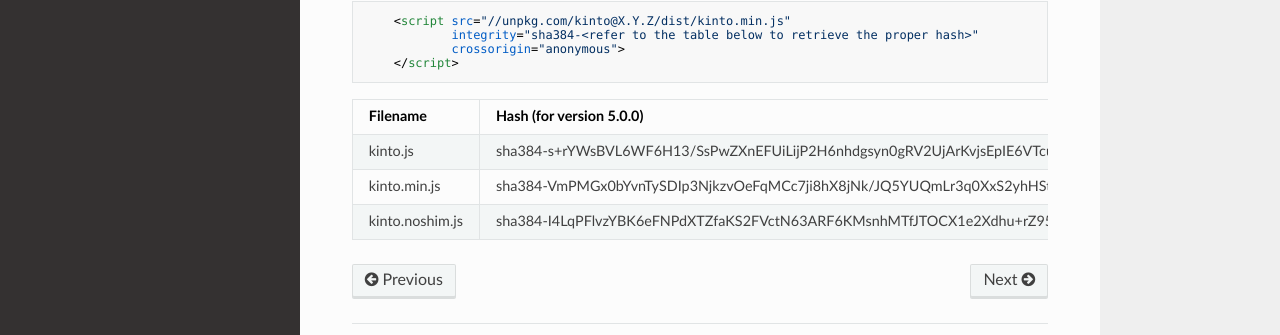
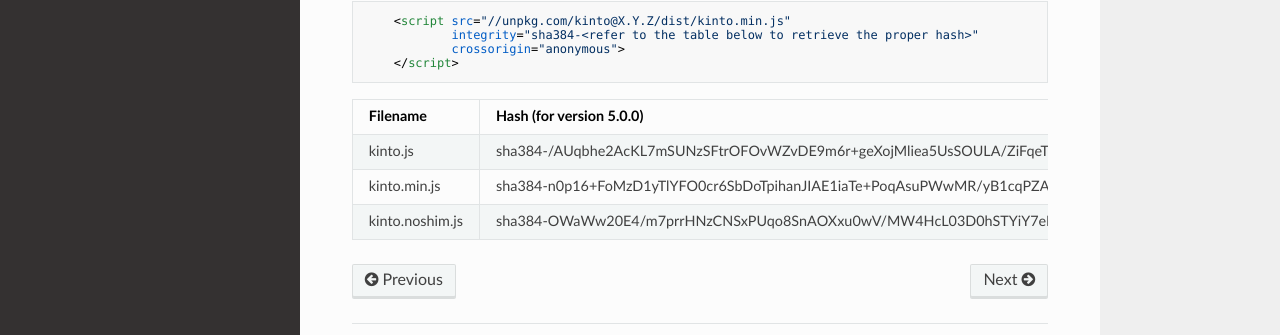
Before and after one commit to Kinto/kinto.js, an MkDocs documentation site: the page built from docs/installation.md, in a window 1280 px wide and 1323 px high. Shown: the part 930-1265 px from the top of the window. Built offline with MkDocs 1.6.1, drawn with Linux system fonts in a browser that asks for light colours; nearby versions of some CDN libraries; old or Windows-style settings are respelled for this version of MkDocs.

Commit message:
Update SRI hashes

```diff
--- a/docs/installation.md
+++ b/docs/installation.md
@@ -39,6 +39,6 @@
 
 | Filename                | Hash (for version 5.0.0)                                                |
 |-------------------------|-------------------------------------------------------------------------|
-| kinto.js                | sha384-s+rYWsBVL6WF6H13/SsPwZXnEFUiLijP2H6nhdgsyn0gRV2UjArKvjsEpIE6VTcu |
-| kinto.min.js            | sha384-VmPMGx0bYvnTySDIp3NjkzvOeFqMCc7ji8hX8jNk/JQ5YUQmLr3q0XxS2yhHStYS |
-| kinto.noshim.js         | sha384-I4LqPFlvzYBK6eFNPdXTZfaKS2FVctN63ARF6KMsnhMTfJTOCX1e2Xdhu+rZ95aS |
+| kinto.js                | sha384-/AUqbhe2AcKL7mSUNzSFtrOFOvWZvDE9m6r+geXojMliea5UsSOULA/ZiFqeTH0w |
+| kinto.min.js            | sha384-n0p16+FoMzD1yTlYFO0cr6SbDoTpihanJIAE1iaTe+PoqAsuPWwMR/yB1cqPZA5q |
+| kinto.noshim.js         | sha384-OWaWw20E4/m7prrHNzCNSxPUqo8SnAOXxu0wV/MW4HcL03D0hSTYiY7eMgpdFT/f |
```
